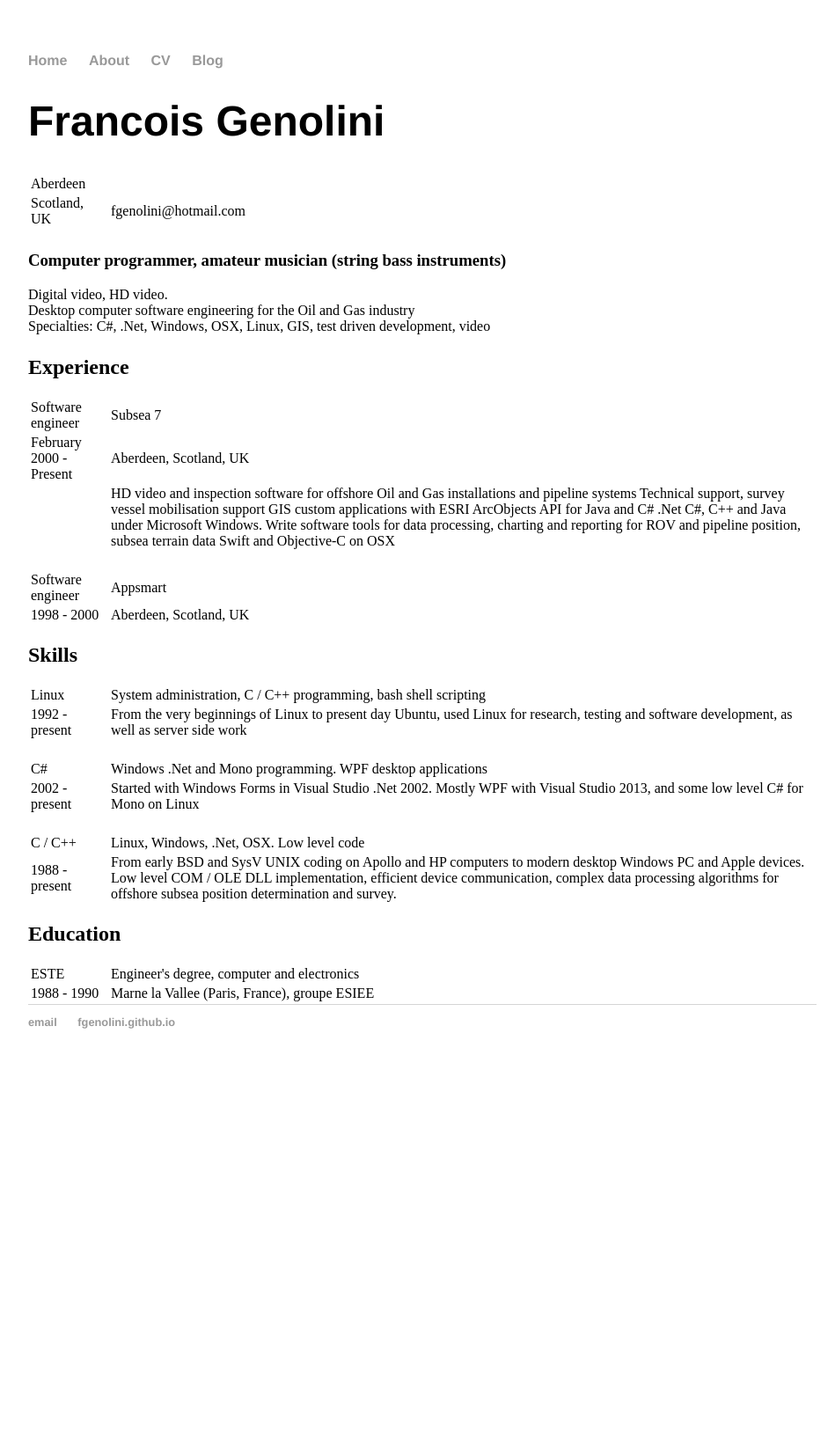
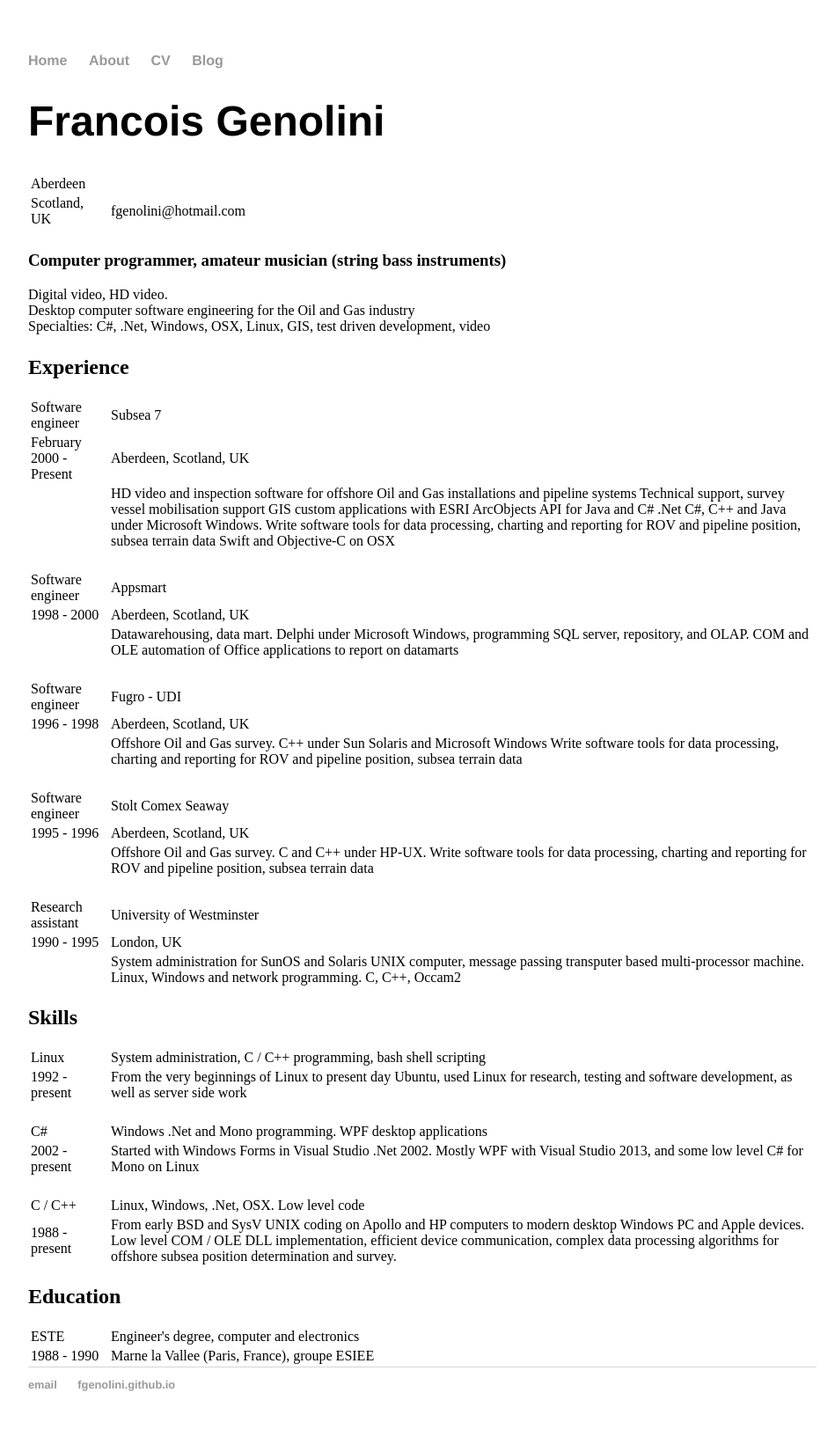
Before and after one commit to fgenolini/fgenolini.github.io, a Jekyll site: the page built from cv/index.html, in a window 1280 px wide. Shown: the whole page at 88% size, without its empty margins (160-1109 px from the left). Built offline with Jekyll 4.4.1, drawn with Linux system fonts in a browser that asks for light colours; before the commit the page ends 1229 px from its top, so only the background shows below that.

Commit message:
Added more job history to CV

```diff
--- a/cv/index.html
+++ b/cv/index.html
@@ -60,6 +60,62 @@ Swift and Objective-C on OSX</td>
     <td>1998 - 2000</td>
     <td>Aberdeen, Scotland, UK</td>
   </tr>
+  <tr>
+    <td></td>
+    <td>Datawarehousing, data mart.
+Delphi under Microsoft Windows, programming SQL server, repository, and OLAP.
+COM and OLE automation of Office applications to report on datamarts</td>
+  </tr>
+  <tr>
+    <td colspan="2"><br/></td>
+  </tr>
+  <tr>
+    <td>Software engineer</td>
+    <td>Fugro - UDI</td>
+  </tr>
+  <tr>
+    <td>1996 - 1998</td>
+    <td>Aberdeen, Scotland, UK</td>
+  </tr>
+  <tr>
+    <td></td>
+    <td>Offshore Oil and Gas survey.
+C++ under Sun Solaris and Microsoft Windows
+Write software tools for data processing, charting and reporting for ROV and pipeline position, subsea terrain data</td>
+  </tr>
+  </tr>
+  <tr>
+    <td colspan="2"><br/></td>
+  </tr>
+  <tr>
+    <td>Software engineer</td>
+    <td>Stolt Comex Seaway</td>
+  </tr>
+  <tr>
+    <td>1995 - 1996</td>
+    <td>Aberdeen, Scotland, UK</td>
+  </tr>
+  <tr>
+    <td></td>
+    <td>Offshore Oil and Gas survey.
+C and C++ under HP-UX.
+Write software tools for data processing, charting and reporting for ROV and pipeline position, subsea terrain data</td>
+  </tr>
+  <tr>
+    <td colspan="2"><br/></td>
+  </tr>
+  <tr>
+    <td>Research assistant</td>
+    <td>University of Westminster</td>
+  </tr>
+  <tr>
+    <td>1990 - 1995</td>
+    <td>London, UK</td>
+  </tr>
+  <tr>
+    <td></td>
+    <td>System administration for SunOS and Solaris UNIX computer, message passing transputer based multi-processor machine.  Linux, Windows and network programming.  C, C++, Occam2</td>
+  </tr>
 </table>
 <h2>Skills</h2>
 <table style="width:100%">
```
